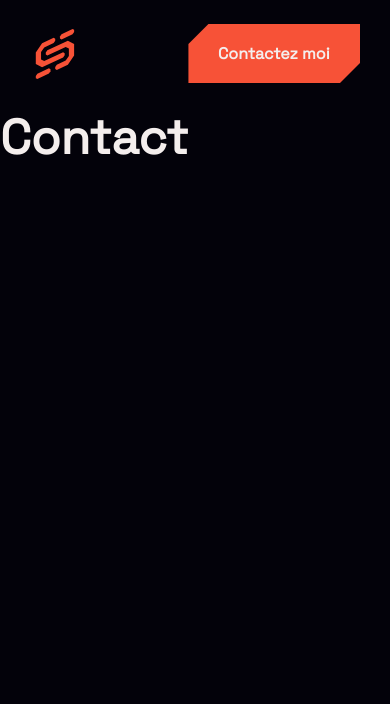
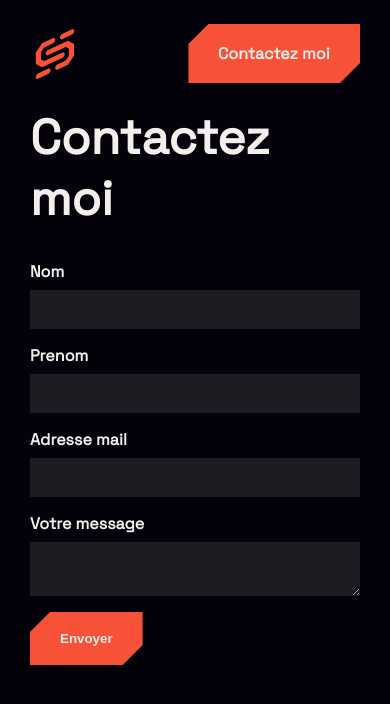
Before and after one commit to Kewey/portfolio-21, a Next.js app: page /contact in a window 390 px wide. Shown: the top 704 px of the page. Built offline with nearby package versions, Linux system fonts and the light colour scheme.

Commit message:
fix mobile display

```diff
--- a/package.json
+++ b/package.json
@@ -9,11 +9,13 @@
     "lint": "next lint"
   },
   "dependencies": {
+    "@notionhq/client": "^0.3.2",
     "@prismicio/client": "^5.1.0",
     "next": "11.1.0",
     "prismic-reactjs": "^1.3.4",
     "react": "17.0.2",
     "react-dom": "17.0.2",
+    "react-hook-form": "^7.15.3",
     "sass": "^1.39.2",
     "swiper": "^7.0.5"
   },
--- /dev/null
+++ b/pages/api/contact-form.ts
@@ -0,0 +1,45 @@
+import { Client } from '@notionhq/client'
+
+export default async function handler(req: any, res: any) {
+	if (req.method !== 'POST') {
+		return res
+			.status(405)
+			.json({ message: `${req.method} requests are not allowed` })
+	}
+
+	const NOTION_KEY = process.env.NOTION_API_KEY || ''
+
+	const notion = new Client({
+		auth: NOTION_KEY,
+	})
+
+	try {
+		const { nom, prenom, email, message } = JSON.parse(req.body)
+		await notion.pages.create({
+			parent: {
+				database_id: process.env.NOTION_DATABASE_ID || '',
+			},
+			properties: {
+				title: {
+					type: 'title',
+					title: [{ type: 'text', text: { content: nom } }],
+				},
+				Prenom: {
+					type: 'rich_text',
+					rich_text: [{ type: 'text', text: { content: prenom } }],
+				},
+				Email: {
+					type: 'email',
+					email: email,
+				},
+				Message: {
+					type: 'rich_text',
+					rich_text: [{ type: 'text', text: { content: message } }],
+				},
+			},
+		})
+		res.status(201).json({ msg: 'Success' })
+	} catch (error) {
+		res.status(500).json({ msg: error })
+	}
+}
--- a/pages/api/hello.js
+++ /dev/null
@@ -1,5 +0,0 @@
-// Next.js API route support: https://nextjs.org/docs/api-routes/introduction
-
-export default function handler(req, res) {
-  res.status(200).json({ name: 'John Doe' })
-}
--- a/pages/contact.tsx
+++ b/pages/contact.tsx
@@ -1,10 +1,56 @@
+import React, { useState } from 'react'
 import Layout from 'components/Layout'
-import React from 'react'
+import { useForm } from 'react-hook-form'
+import Button from 'components/Button'
+import ButtonCss from 'styles/Button.module.scss'
 
-export default function contact() {
+export default function Contact() {
+	const { register, handleSubmit, watch } = useForm()
+
+	const onSubmit = handleSubmit(async (data: any) => {
+		const res = await fetch('/api/contact-form', {
+			method: 'POST',
+			body: JSON.stringify(data),
+		})
+
+		if (res.status === 201) {
+			console.log(`res`, res)
+		} else {
+			await res.json()
+		}
+	})
+
 	return (
 		<Layout>
-			<h1>Contact</h1>
+			<section>
+				<div className='container'>
+					<h1>Contactez moi</h1>
+
+					<form onSubmit={onSubmit}>
+						<div>
+							<label htmlFor='nom'>Nom</label>
+							<input {...register('nom')} />
+						</div>
+						<div>
+							<label htmlFor='prenom'>Prenom</label>
+							<input {...register('prenom')} />
+						</div>
+						<div>
+							<label htmlFor='mail'>Adresse mail</label>
+							<input {...register('email')} />
+						</div>
+						<div>
+							<label htmlFor='message'>Votre message</label>
+							<textarea {...register('message')}></textarea>
+						</div>
+						<div>
+							<button className={ButtonCss.primary}>
+								<span>Envoyer</span>
+							</button>
+						</div>
+					</form>
+				</div>
+			</section>
 		</Layout>
 	)
 }
--- a/pages/index.tsx
+++ b/pages/index.tsx
@@ -78,7 +78,6 @@ export default function Home({ document, projects }: any) {
 							},
 						}}>
 						{projects.results.map((project: any) => {
-							console.log(`project.data.cover.url`, project.data.cover.url)
 							return (
 								<SwiperSlide key={project.uid}>
 									<Link href={'/project/' + project.uid} passHref>
--- a/styles/Button.module.scss
+++ b/styles/Button.module.scss
@@ -1,19 +1,28 @@
 .primary {
 	--biseau: 20px;
+	border: none;
 	position: relative;
 	padding: 19px 30px;
 	display: inline-flex;
 	align-items: center;
 	background: var(--primary);
+	color: var(--light);
 	margin-bottom: 2rem;
-  clip-path: polygon(var(--biseau) 0%, 100% 0, 100% calc(100% - var(--biseau)), calc(100% - var(--biseau)) 100%, 0 100%, 0% var(--biseau));
-  transition: clip-path .3s ease;
+	clip-path: polygon(
+		var(--biseau) 0%,
+		100% 0,
+		100% calc(100% - var(--biseau)),
+		calc(100% - var(--biseau)) 100%,
+		0 100%,
+		0% var(--biseau)
+	);
+	transition: clip-path 0.3s ease;
 
 	> span {
 		display: inline-flex;
 		gap: 1rem;
 		will-change: transform;
-    transition: transform .3s ease;
+		transition: transform 0.3s ease;
 		font-weight: bold;
 	}
 
@@ -22,42 +31,9 @@
 		position: absolute;
 		inset: 0;
 		transform-origin: left center;
-    background: rgba(255,255,255,.1);
+		background: rgba(255, 255, 255, 0.1);
 		transform: scaleX(0);
-    transition: transform .3s ease;
-  }
-
-  &:hover {
-    &::after {
-      transform:  scaleX(1);
-    }
-  }
-
-
-}
-
-.text {
-  position: relative;
-  display: block;
-  padding: 19px 30px;
-  margin-bottom: 30px;
-  font-weight: bold;
-  background: transparent;
-  transition: background .3s ease;
-
-  > span {
-    display: flex;
-    gap: 1rem;
-  }
-
-  &:after {
-    content: '';
-    position: absolute;
-    inset: 0;
-    background: rgba(255,255,255,.2);
-    transform: scaleX(0);
-    transform-origin: left center;
-    transition: transform .3s ease;
+		transition: transform 0.3s ease;
 	}
 
 	&:hover {
@@ -66,3 +42,35 @@
 		}
 	}
 }
+
+.text {
+	border: none;
+	position: relative;
+	display: inline-flex;
+	padding: 19px 30px;
+	margin-bottom: 30px;
+	font-weight: bold;
+	background: transparent;
+	transition: background 0.3s ease;
+
+	> span {
+		display: inline-flex;
+		gap: 1rem;
+	}
+
+	&:after {
+		content: '';
+		position: absolute;
+		inset: 0;
+		background: rgba(255, 255, 255, 0.2);
+		transform: scaleX(0);
+		transform-origin: left center;
+		transition: transform 0.3s ease;
+	}
+
+	&:hover {
+		&::after {
+			transform: scaleX(1);
+		}
+	}
+}
--- a/styles/globals.scss
+++ b/styles/globals.scss
@@ -72,6 +72,28 @@ h3 {
 h4 {
 	font-size: 1.3rem;
 	font-weight: bold;
+}
+
+form {
+	> div {
+		> label {
+			display: flex;
+			font-weight: bold;
+			margin-bottom: .5rem;
+		}
+		> input, > textarea {
+			border: none;
+			appearance: none;
+
+			display: flex;
+			padding: 12px 15px;
+			max-width: 600px;
+			width: 100%;
+			background: rgba(#fff, .1);
+			margin-bottom: 1rem;
+			color: var(--light);
+		}
+	}
 }
 
 .container {
```
Also changed, not shown: pages/project/index.tsx (+10 -2 lines), styles/Home.module.scss (+32 -3 lines), styles/Project.module.scss (+45 -3 lines), 1 other file (tests, documents, lock files or other folders). Lines whose indentation alone changed are shown as unchanged.
